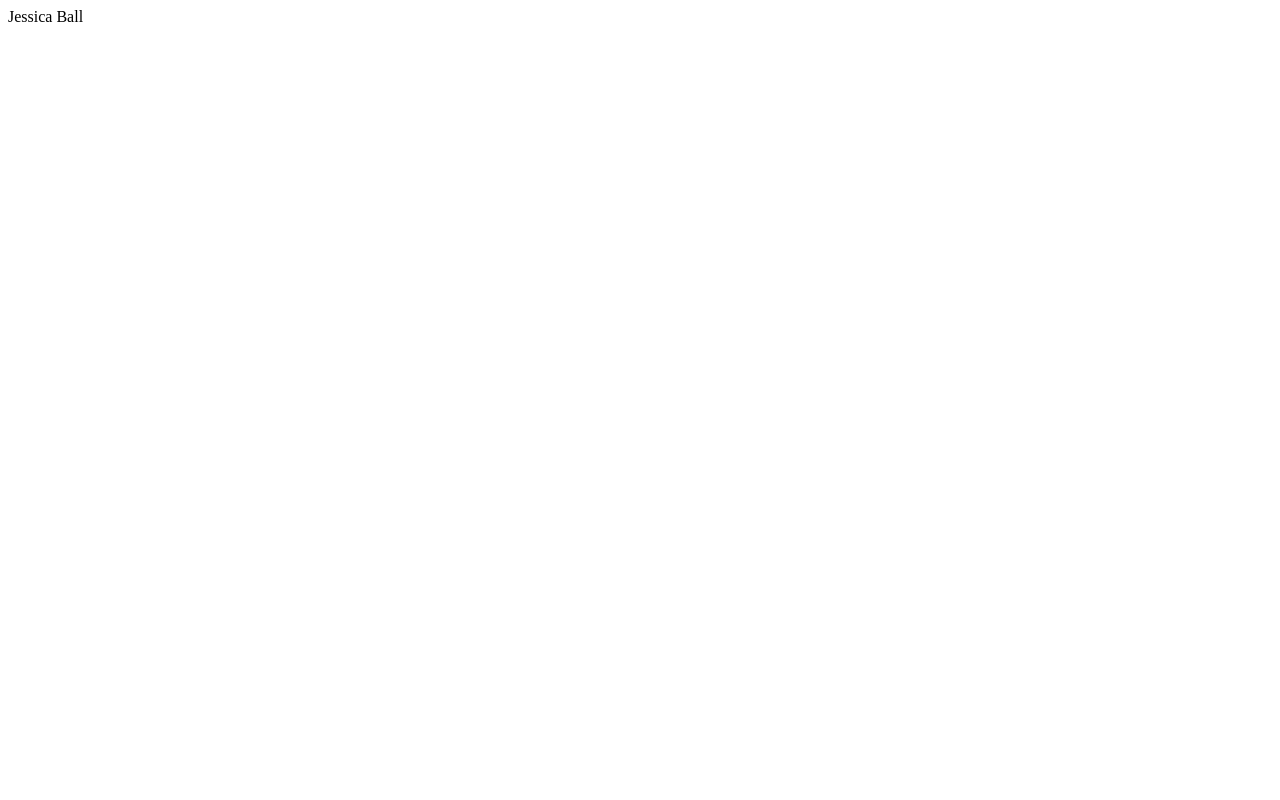
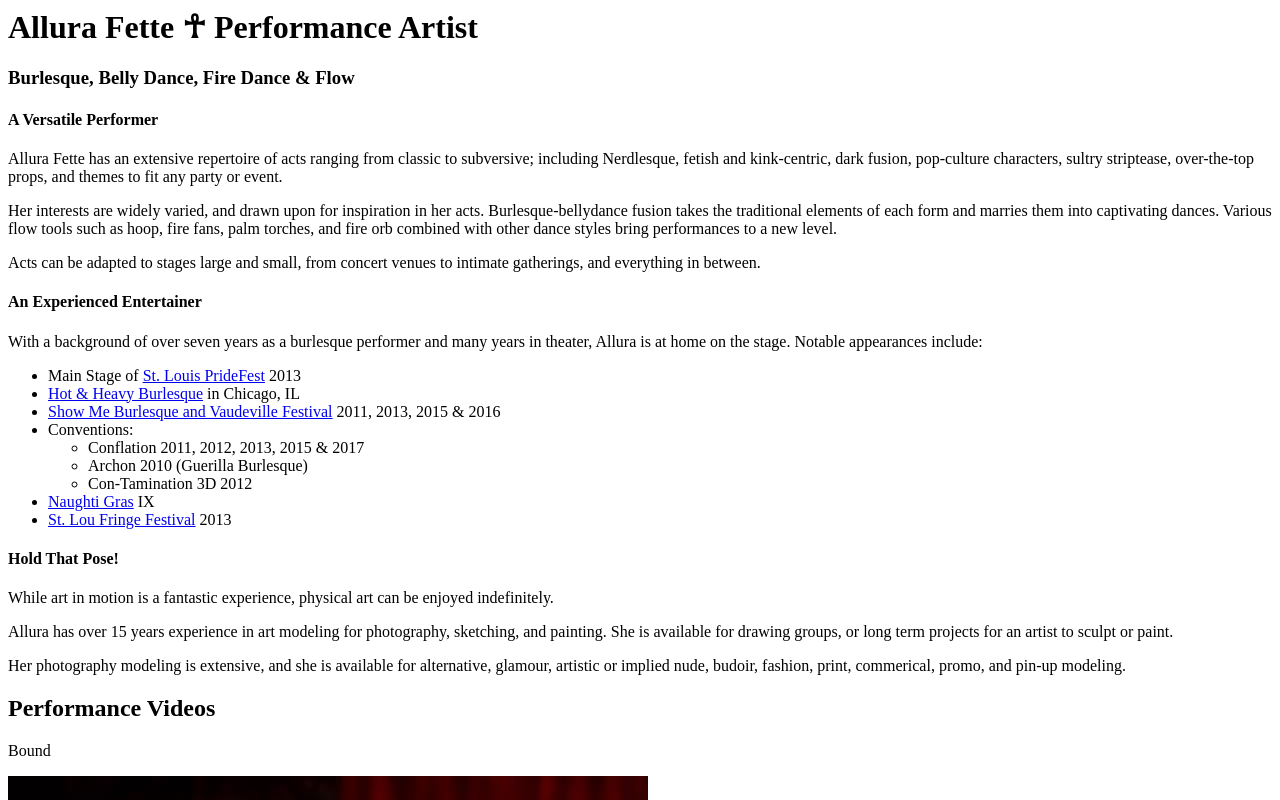
Before and after one commit to JessicaBall/html-me-something, a plain HTML site: page index.html in a window 1280 px wide. Shown: the top 800 px of the page. Drawn offline with Linux system fonts and the light colour scheme; files whose address does not match are found by name.

Commit message:
Finished work on HTML page

```diff
--- a/index.html
+++ b/index.html
@@ -1 +1,101 @@
-<p>Jessica Ball</p>
+<! DOCTYPE html>
+<html>
+<head>
+    <title>Allura Fette Webpage</title>
+</head>
+<body>
+<header>
+    <h1> Allura Fette &#9765 Performance Artist </h1>
+    <h3> Burlesque, Belly Dance, Fire Dance & Flow</h3>
+</header>
+<main>
+    <article>
+        <h4>A Versatile Performer</h4>
+        <p>
+            Allura Fette has an extensive repertoire of acts
+            ranging from classic to subversive; including Nerdlesque, fetish and kink-centric,
+            dark fusion, pop-culture characters, sultry striptease, over-the-top props, and themes
+            to fit any party or event.
+        </p>
+        <p>
+            Her interests are widely varied, and drawn upon for inspiration in her acts.
+            Burlesque-bellydance fusion takes the traditional elements of each form and marries them
+            into captivating dances. Various flow tools such as hoop, fire fans, palm torches, and fire orb
+            combined with other dance styles bring performances to a new level.
+
+        </p>
+
+        <p> Acts can be adapted to stages large and small, from concert venues to intimate gatherings,
+            and everything in between.
+        </p>
+    </article>
+
+    <article>
+        <h4>An Experienced Entertainer</h4>
+        <p>
+            With a background of over seven years as a burlesque performer and many years in theater,  Allura is at home on the stage.
+            Notable appearances include:
+        </p>
+            <ul>
+                <li>Main Stage of <a href="http://pridestl.org/pridefest">St. Louis PrideFest</a> 2013</li>
+                <li><a href="http://www.vivalamuerte.us/">Hot & Heavy Burlesque</a> in Chicago, IL</li>
+                <li><a href="http://showmeburlesque.com/en/">Show Me Burlesque and Vaudeville Festival</a> 2011, 2013, 2015 & 2016</li>
+                <li>Conventions:
+                    <ul>
+                        <li>Conflation 2011, 2012, 2013, 2015 & 2017</li>
+                        <li>Archon 2010 (Guerilla Burlesque)</li>
+                        <li>Con-Tamination 3D 2012</li>
+                    </ul>
+
+                <li><a href="http://kokenartfactory.com/">Naughti Gras</a> IX</li>
+                <li><a href="http://www.stlouisfringe.com/">St. Lou Fringe Festival</a> 2013</li>
+
+            </ul>
+    </article>
+
+    <article>
+        <h4>Hold That Pose!</h4>
+        <p> While art in motion is a fantastic experience, physical art can be enjoyed indefinitely.
+        </p>
+        <p>Allura has over 15 years experience in art modeling for photography, sketching, and painting.
+            She is available for drawing groups, or long term projects for an artist to sculpt or paint.
+        </p>
+        <p>Her photography modeling is extensive, and she is available for alternative, glamour, artistic or implied nude, budoir,
+            fashion, print, commerical, promo, and pin-up modeling.
+        </p>
+    <article>
+
+        <div>
+            <h2>Performance Videos</h2>
+            <p>Bound</p>
+                <a href="https://vimeo.com/130705317"><img src="C:\Users\jessi\code\LC101\html-me-something\images\Bound.RickySherman.jpg" /></a>
+                    <p>Photo &#169 <a href="">Ricky Sherman</a></p>
+
+            <p>Light My Fire</p>
+                <a href="https://www.youtube.com/watch?v=O-5M7yH6EWg"><img src="C:\Users\jessi\code\LC101\html-me-something\images\LightMyFire.DiamondDogs.jpg" /></a>
+                    <p>Photo &#169 <a href="https://www.facebook.com/DiamondDogsPhoto/">Diamond Dogs Photo</a></p>
+
+            <p>When You're Evil</p>
+                <a href="https://www.youtube.com/watch?v=IjeGrvQthpI"><img src="C:\Users\jessi\code\LC101\html-me-something\images\Evil.AllanCrain.jpg" /></a>
+                    <p>Photo &#169 <a href="https://www.flickr.com/photos/allankcrain/">Allan Crain</a></p>
+
+            <p>Lydia Deetz</p>
+                <a href="https://vimeo.com/108726540"><img src="C:\Users\jessi\code\LC101\html-me-something\images\LydiaDeetz.CarrieMeyer.jpg" /></a>
+                    <p>Photo &#169 <a href="http://www.insomniacstudios.net/">Insomniac Studios</a></p>
+
+            <p>Teenage Mutant Ninja Turtles</p>
+                <a href="https://www.youtube.com/watch?v=jW0RSv_c5rI"><img src="C:\Users\jessi\code\LC101\html-me-something\images\TMNT.AllanCrain.jpg" /></a>
+                    <p>Photo &#169 <a href="https://www.flickr.com/photos/allankcrain/">Allan Crain</a></p>
+
+            <p>A Clockwork Orange</p>
+                <a href="https://www.youtube.com/watch?v=le2_LbxSYjI"><img src="C:\Users\jessi\code\LC101\html-me-something\images\ClockworkOrange.GPMirabella.jpg" /></a>
+                    <p>Photo &#169 GP Mirabella</p>
+
+            <p>Mosaic Fusion Sword</p>
+                <a href="https://www.youtube.com/watch?v=PhspyehW8tg"><img src="C:\Users\jessi\code\LC101\html-me-something\images\CryLittleSister.GinaSimon.jpg" /></a>
+                    <p>Photo &#169 <a href="http://www.modelmayhem.com/ginasimonphotography">Gina Simon Photography</a></p>
+</main>
+
+<footer><p>Contact: <a href="mailto:allura.fette@gmail.com?Subject=Inquiry%20from%20%webpage"target="_top">E-mail</a> or Phone (314) 282-5718</p> </footer>
+</body>
+</html>
```
